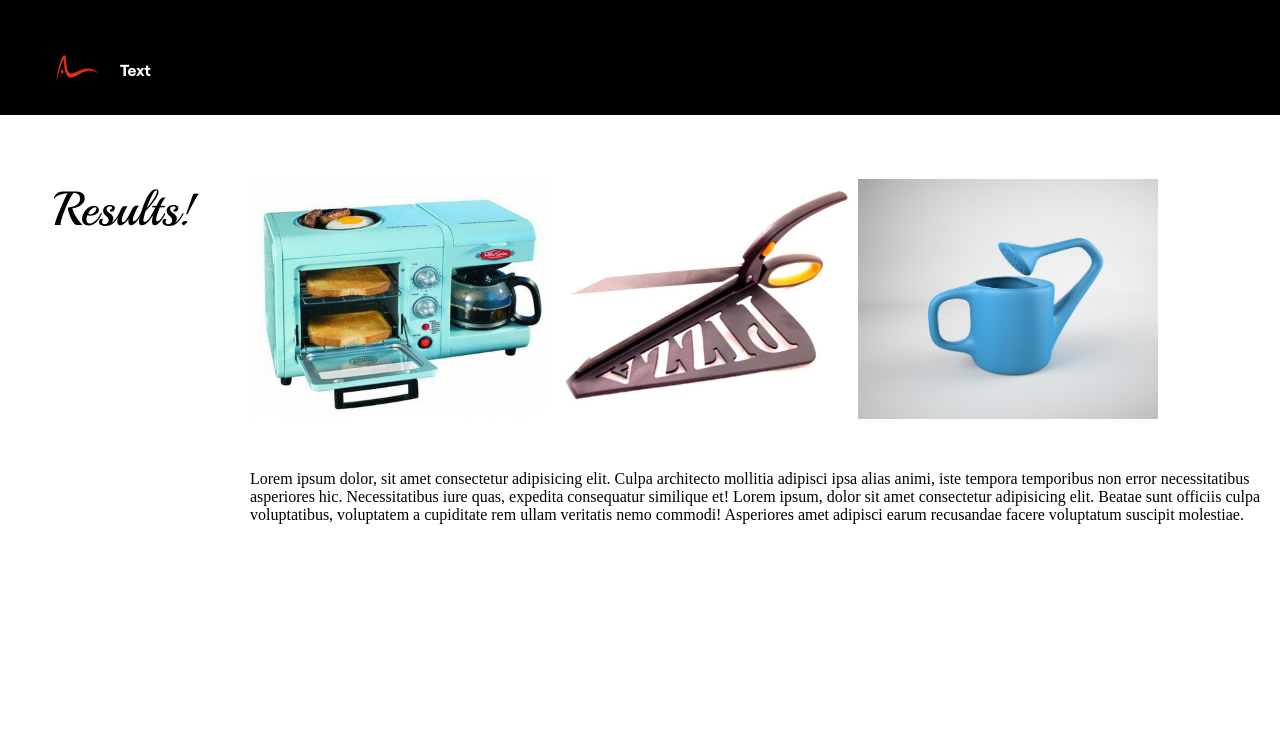
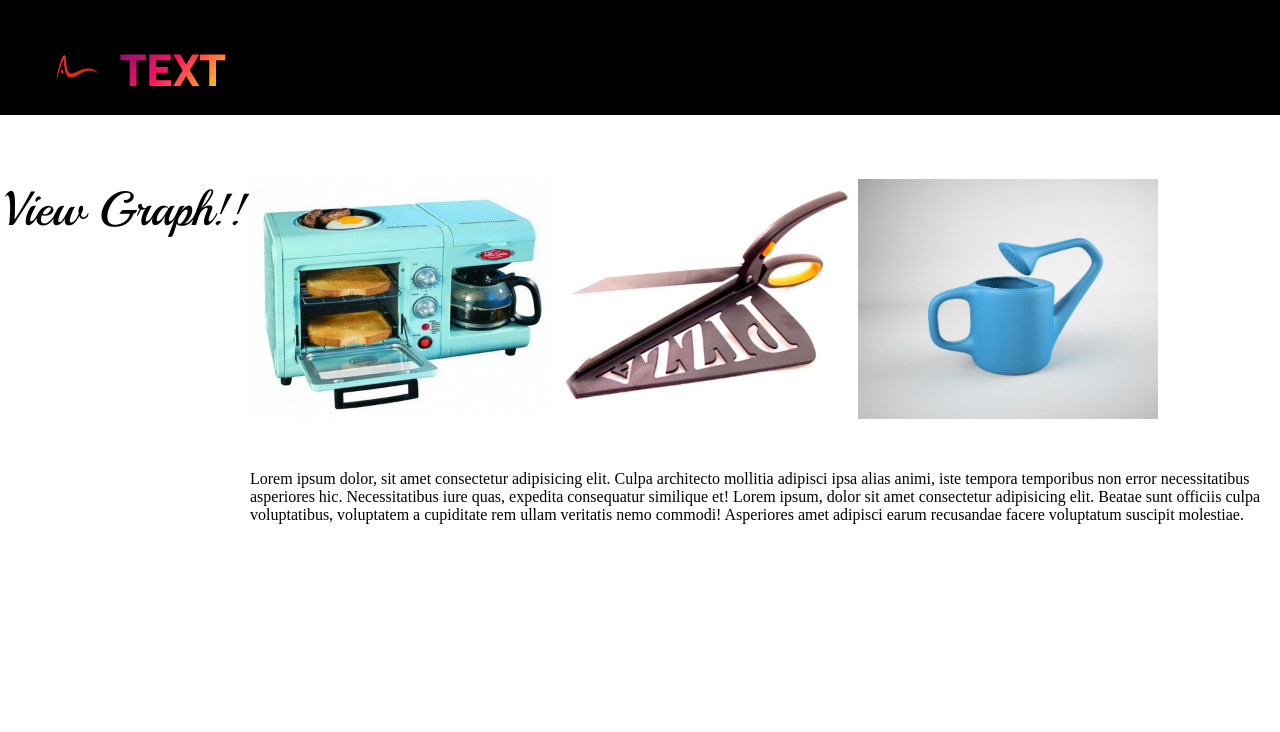
Before and after one commit to aaron1986/lab-11-week3, a plain HTML site: page index.html in a window 1280 px wide. Drawn offline with nearby package versions, Linux system fonts and the light colour scheme.

Commit message:
code working... hopefully

```diff
--- a/app.js
+++ b/app.js
@@ -3,6 +3,8 @@ let imageContainer = document.getElementById("section-images");
 let image1 = document.querySelector("section img:first-child");
 let image2 = document.querySelector("section img:nth-child(2)");
 let image3 = document.querySelector("section img:last-child");
+
+const htmlFilePath = './chart.html';
 
 // Variables to keep track of user selections and rounds
 let rounds = 0;
@@ -94,7 +96,8 @@ image3.addEventListener("click", handleImageClick);
 
 function handleImageClick(event) {
     if (rounds >= maxRounds) {
-        alert("You have completed all rounds.");
+        //alert("You have completed all rounds.");
+        document.getElementById("view-results");
         return;
     }
 
@@ -103,7 +106,7 @@ function handleImageClick(event) {
 
     for (let i = 0; i < products.length; i++) {
         if (clickedImage === products[i].name) {
-            clickCounts[i]++;
+            products[i].clicks++
             break;
         }
     }
@@ -112,4 +115,8 @@ function handleImageClick(event) {
     renderImages();
 }
 
+function loadComplete() {
+    window.open(htmlFilePath, '_blank');
+}
+
 renderImages();
--- a/chart.js
+++ b/chart.js
@@ -12,7 +12,7 @@ for (let i = 0; i < products.length; i++) {
     clickCounts.push(products[i].clicks);
     viewCounts.push(products[i].views);
 
-    console.log(clickCounts);
+    //console.log(clickCounts);
 }
 
 const chart = new Chart(chartContext, {
--- a/index.html
+++ b/index.html
@@ -6,6 +6,7 @@
     <link rel="stylesheet" href="style.css">
     <link rel="stylesheet" href="reset.css">
     <script src="https://cdn.jsdelivr.net/npm/chart.js"></script>
+    <script src="https://cdn.jsdelivr.net/npm/gsap@3.12/dist/gsap.min.js"></script>
     <script src="./app.js" defer></script>
     <title>Lab 11 week 3</title>
 </head>
@@ -21,7 +22,7 @@
         <!-- li results -->
         <ul>
 
-            <button id="view-results"><h2>Results!</h2></button>
+            <button id="view-results" onclick="loadComplete()"><h2>View Graph!!</h2></button>
         </ul>
 
         </ul>
--- a/style.css
+++ b/style.css
@@ -92,3 +92,34 @@ img {
     width: 300px;
     height: 300px;
 }
+
+
+/* animation text */
+h1
+{
+   text-transform: uppercase;
+  background-image: linear-gradient(
+    -225deg,
+    #231557 0%,
+    #44107a 29%,
+    #ff1361 67%,
+    #fff800 100%
+  );
+  background-size: auto auto;
+  background-clip: border-box;
+  background-size: 200% auto;
+  color: #fff;
+  background-clip: text;
+
+  -webkit-background-clip: text;
+  -webkit-text-fill-color: transparent;
+  animation: textclip 2s linear infinite;
+  display: inline-block;
+      font-size: 45px;
+}
+
+@keyframes textclip {
+  to {
+    background-position: 200% center;
+  }
+}
```
Also changed, not shown: gsap.js (added, +13 -0 lines).
